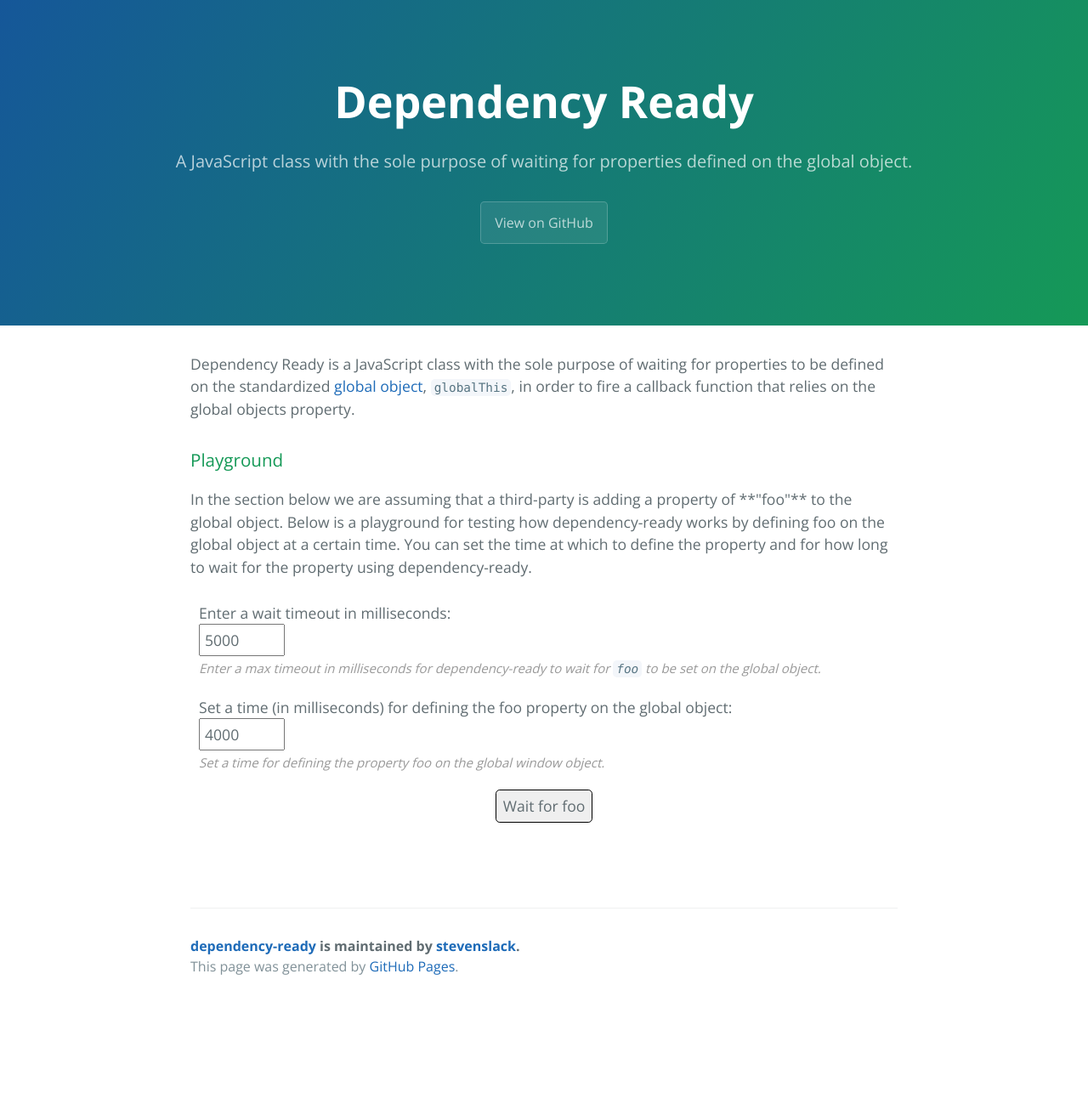
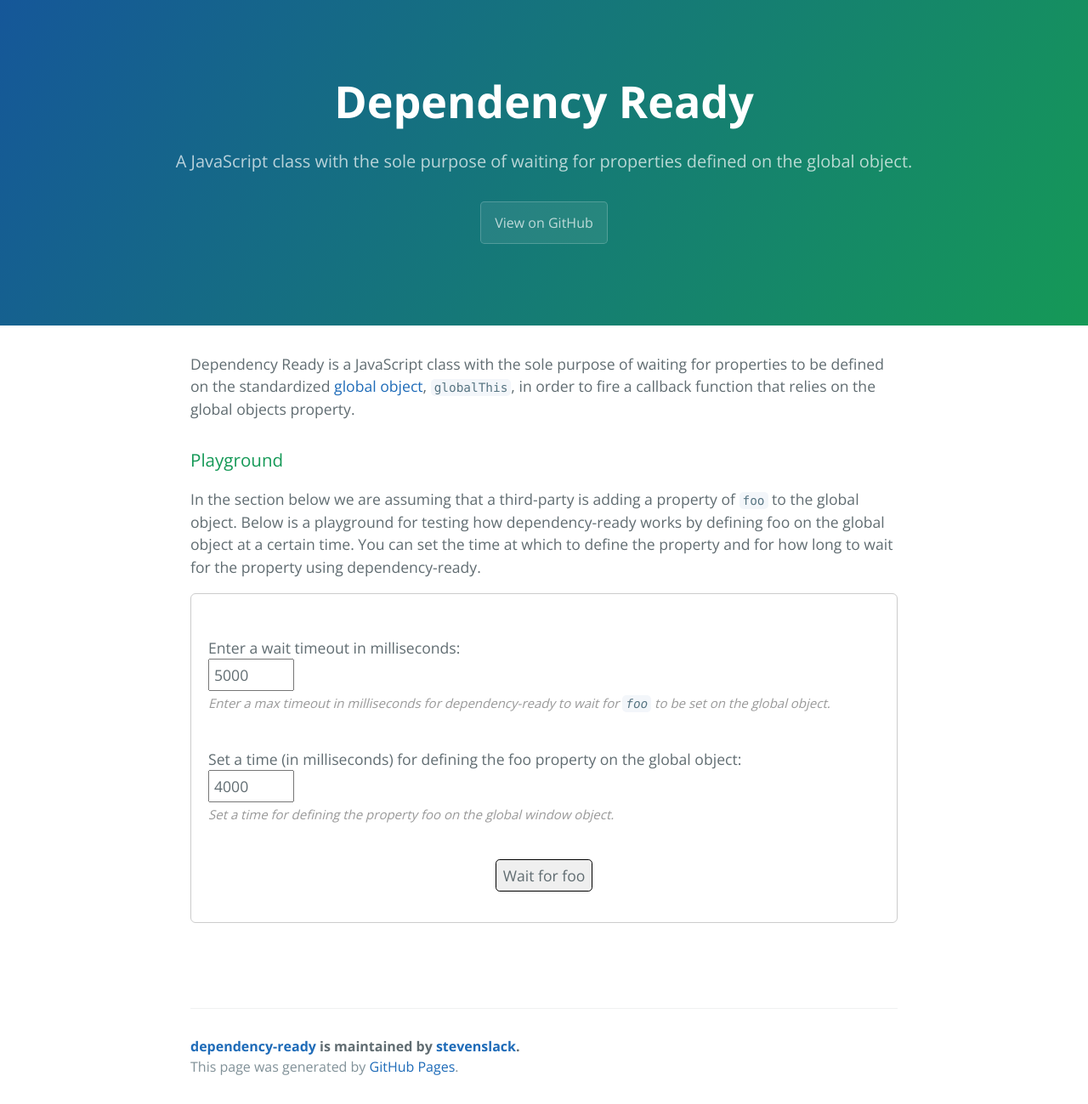
Before and after one commit to stevenslack/dependency-ready, a Jekyll site: the page built from docs/index.md, in a window 1280 px wide. Shown: the whole page at 85% size. Built offline with Jekyll 4.4.1, drawn with Linux system fonts in a browser that asks for light colours; before the commit the page ends 1181 px from its top, so only the background shows below that.

Commit message:
update style on github page

```diff
--- a/docs/_layouts/default.html
+++ b/docs/_layouts/default.html
@@ -28,9 +28,8 @@
     <main id="content" class="main-content" role="main">
       {{ content }}
 
-      <h3>Playground</h3>
-      <p>In the section below we are assuming that a third-party is adding a property of **"foo"** to the global object. Below is a playground for testing how dependency-ready works by defining foo on the global object at a certain time. You can set the time at which to define the property and for how long to wait for the property using dependency-ready.</p>
       <div class="playground">
+        <div class="input-wrapper">
           <label for="timeout" class="input-label">
             Enter a wait timeout in milliseconds:
             <input type="number" id="timeout" class="input-field" name="timeout" min="1000" max="30000" size="20" value="5000">
@@ -44,6 +43,8 @@
           </label>
 
           <button class="fire-depready playground-btn">Wait for foo</button>
+          <button class="reset-test playground-btn">reset</button>
+        </div>
 
         <div class="results">
           <div id="foo-wait" class="loader">
@@ -59,7 +60,6 @@
             <p class="result-title results-undefined">Foo is NOT ready! 😢</p>
             <p>Open the dev tools in the browser and enter <code class="language-plaintext highlighter-rouge">globalThis.foo</code> in the console to verify that foo is undefined.</p>
           </div>
-          <button class="reset-test playground-btn">reset</button>
         </div>
       </div>
       <footer class="site-footer">
--- a/docs/assets/css/style.scss
+++ b/docs/assets/css/style.scss
@@ -26,17 +26,28 @@
 }
 
 .playground-btn {
-    padding: 5px 8px;
-    margin-bottom: 1rem;
+    border-radius: 0.3rem;
     border-style: solid;
     border-width: 1px;
-    border-radius: 0.3rem;
+    display: block;
     margin: 10px auto;
-    display: block;
+    margin-bottom: 1rem;
+    padding: 5px 8px;
 }
 
 .fire-depready.hide {
     display: none;
+}
+
+.input-wrapper {
+    border: 1px solid #ccc;
+    border-radius: 6px;
+    margin-left: auto;
+    margin-right: auto;
+    padding-bottom: 20px;
+    padding-left: 20px;
+    padding-right: 20px;
+    padding-top: 50px;
 }
 
 .input-field {
@@ -46,22 +57,23 @@
 
 .input-label {
     display: block;
-    padding: 10px;
+    margin-bottom: 40px;
 }
 
 .input-desc {
+    color: #999;
     font-size: 15px;
-    color: #999;
     font-style: italic;
 }
 
 .results {
+    margin-top: 20px;
     text-align: center;
 }
 
 .result-title {
+    color: #159957;
     font-size: 20px;
-    color: #159957;
 }
 
 .result-title.results-undefined {
@@ -72,15 +84,17 @@
 .loader,
 .loader:before,
 .loader:after {
-  border-radius: 50%;
-  width: 2.5em;
-  height: 2.5em;
+  -webkit-animation: load7 1s infinite ease-in-out;
+  animation: load7 1s infinite ease-in-out;
   -webkit-animation-fill-mode: both;
   animation-fill-mode: both;
-  -webkit-animation: load7 1s infinite ease-in-out;
-  animation: load7 1s infinite ease-in-out;
+  border-radius: 50%;
+  height: 2.5em;
+  width: 2.5em;
 }
 .loader {
+  -webkit-animation-delay: -0.16s;
+  animation-delay: -0.16s;
   color: #159957;
   font-size: 6px;
   margin: 38px auto;
@@ -89,8 +103,6 @@
   -webkit-transform: translateZ(0);
   -ms-transform: translateZ(0);
   transform: translateZ(0);
-  -webkit-animation-delay: -0.16s;
-  animation-delay: -0.16s;
 }
 .loader:before,
 .loader:after {
@@ -99,9 +111,9 @@
   top: 0;
 }
 .loader:before {
-  left: -3.5em;
   -webkit-animation-delay: -0.32s;
   animation-delay: -0.32s;
+  left: -3.5em;
 }
 .loader:after {
   left: 3.5em;
```
Also changed, not shown: docs/index.md (+3 -0 lines). Lines whose indentation alone changed are shown as unchanged.
